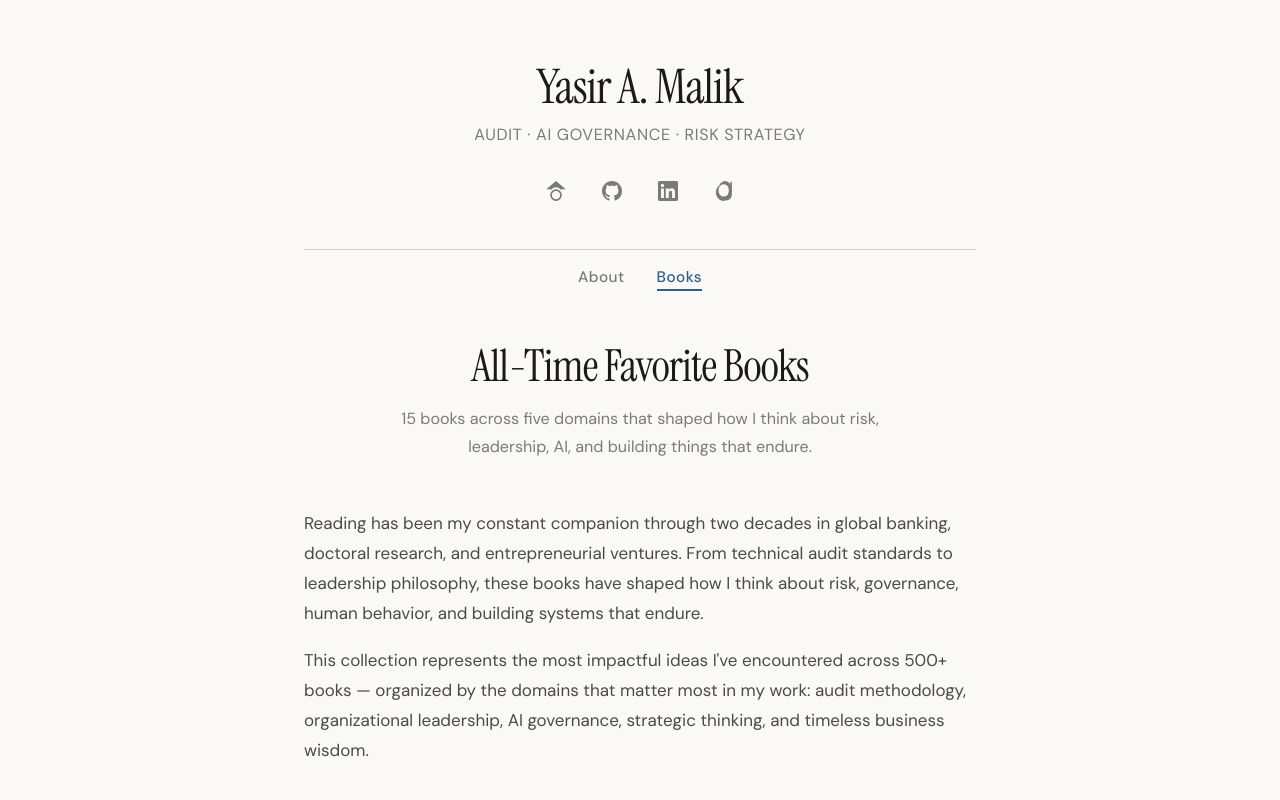
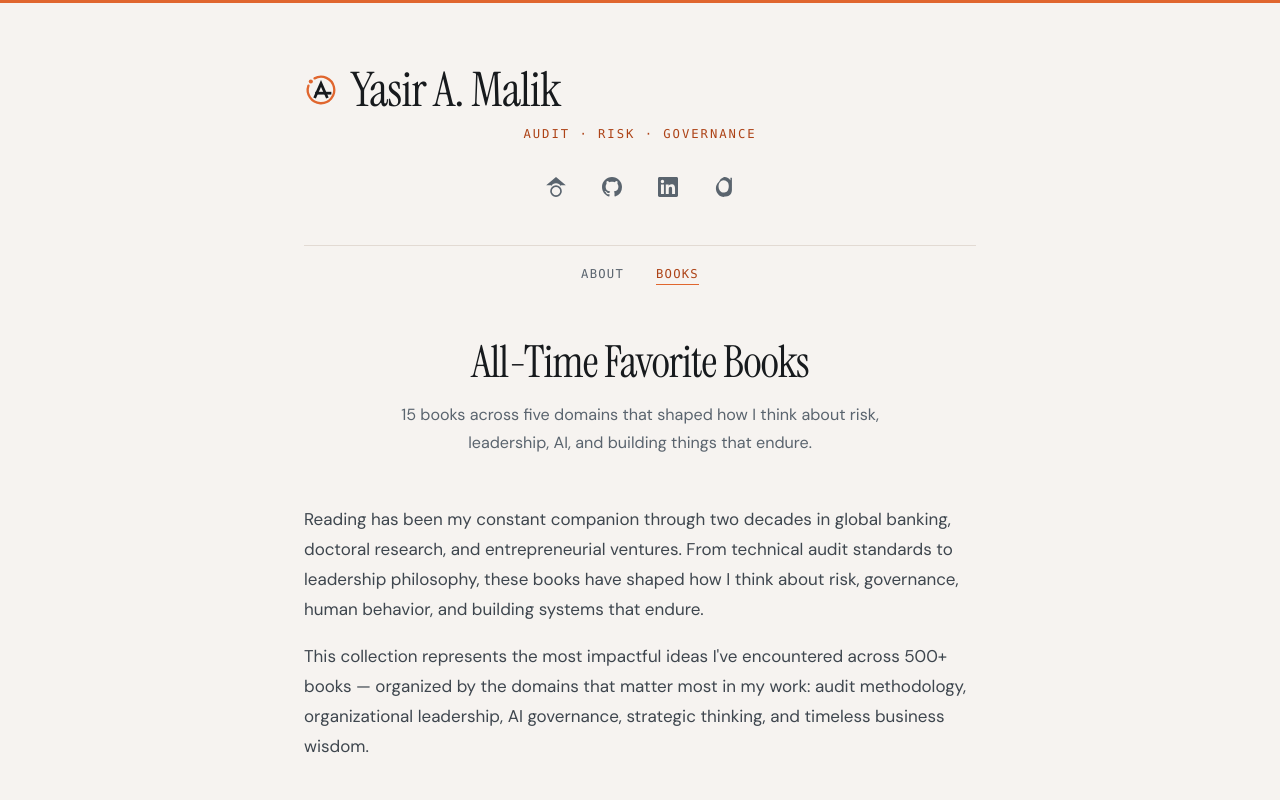
Before and after one commit to MalikAI-786/YasirA.Malik, a plain HTML site: page books.html in a window 1280 px wide. Shown: the top 800 px of the page. Drawn offline with Linux system fonts and the light colour scheme.

Commit message:
Apply The Reference Mark identity
Adds brand.css as an identity layer over style.css. The site was already
variable-driven, so the identity mostly arrives by re-pointing its own
custom properties rather than overriding rules.

- Accent moves from slate blue to ember #E0662E; neutrals to warm
  graphite on warm paper
- Links use the text-safe ember; the brand ember is 3.11:1 on paper and
  cannot carry body text there
- Display face moves to Charter, with Instrument Serif kept as fallback
- Adds the Reference Mark to the masthead, plus favicon and banner
- Points the placeholder GitHub and LinkedIn links at the real profiles

Google Scholar and Goodreads still carry YOUR_ID placeholders; those IDs
were not available to fill in.

Co-Authored-By: Claude Opus 5 <noreply@anthropic.com>
Claude-Session: https://claude.ai/code/session_015zis7suckhfwFYdTuxC26g

```diff
--- a/books.html
+++ b/books.html
@@ -5,6 +5,9 @@
     <meta name="viewport" content="width=device-width, initial-scale=1.0">
     <title>Favorite Books — Yasir A. Malik</title>
     <link rel="stylesheet" href="style.css">
+    <link rel="stylesheet" href="brand.css">
+    <link rel="icon" href=".github/brand/favicon.svg" type="image/svg+xml">
+    <meta name="theme-color" content="#E0662E">
     <meta name="description" content="Yasir's all-time favorite books on audit, leadership, AI governance, finance, and entrepreneurship.">
 </head>
 <body>
@@ -12,17 +15,17 @@
 
         <!-- Header -->
         <header>
-            <h1 class="site-name">Yasir A. Malik</h1>
-            <p class="site-tagline">Audit · AI Governance · Risk Strategy</p>
+            <div class="brand-lockup"><svg width="34" height="34" viewBox="0 0 64 64" fill="none" aria-hidden="true"><path d="M19.88 10.13 A25 25 0 1 1 8.36 23.86" class="ring" stroke-width="4.4" stroke-linecap="round"/><circle class="node" cx="12.85" cy="15.93" r="3.9"/><path class="letter" d="M20 47 L32 19.5 L44 47" stroke-width="5.2" stroke-linejoin="miter" stroke-linecap="butt"/><path class="letter" d="M21.09 38 H51.5" stroke-width="5.2" stroke-linecap="butt"/></svg><h1 class="site-name">Yasir A. Malik</h1></div>
+            <p class="site-tagline">Audit · Risk · Governance</p>
 
             <div class="social-links">
                 <a href="https://scholar.google.com/citations?user=YOUR_ID" target="_blank" rel="noopener" title="Google Scholar">
                     <svg viewBox="0 0 24 24" xmlns="http://www.w3.org/2000/svg"><path d="M12 24a7 7 0 1 1 0-14 7 7 0 0 1 0 14zm0-2a5 5 0 1 0 0-10 5 5 0 0 0 0 10zM0.21 10L12 0l11.79 10H18v1a6.98 6.98 0 0 0-12 0v-1H0.21z"/></svg>
                 </a>
-                <a href="https://github.com/YOUR_USERNAME" target="_blank" rel="noopener" title="GitHub">
+                <a href="https://github.com/MalikAI-786" target="_blank" rel="noopener" title="GitHub">
                     <svg viewBox="0 0 24 24" xmlns="http://www.w3.org/2000/svg"><path d="M12 0C5.37 0 0 5.37 0 12c0 5.31 3.435 9.795 8.205 11.385.6.105.825-.255.825-.57 0-.285-.015-1.23-.015-2.235-3.015.555-3.795-.735-4.035-1.41-.135-.345-.72-1.41-1.23-1.695-.42-.225-1.02-.78-.015-.795.945-.015 1.62.87 1.845 1.23 1.08 1.815 2.805 1.305 3.495.99.105-.78.42-1.305.765-1.605-2.67-.3-5.46-1.335-5.46-5.925 0-1.305.465-2.385 1.23-3.225-.12-.3-.54-1.53.12-3.18 0 0 1.005-.315 3.3 1.23.96-.27 1.98-.405 3-.405s2.04.135 3 .405c2.295-1.56 3.3-1.23 3.3-1.23.66 1.65.24 2.88.12 3.18.765.84 1.23 1.905 1.23 3.225 0 4.605-2.805 5.625-5.475 5.925.435.375.81 1.095.81 2.22 0 1.605-.015 2.895-.015 3.3 0 .315.225.69.825.57A12.02 12.02 0 0 0 24 12c0-6.63-5.37-12-12-12z"/></svg>
                 </a>
-                <a href="https://linkedin.com/in/YOUR_PROFILE" target="_blank" rel="noopener" title="LinkedIn">
+                <a href="https://linkedin.com/in/yasiramalik" target="_blank" rel="noopener" title="LinkedIn">
                     <svg viewBox="0 0 24 24" xmlns="http://www.w3.org/2000/svg"><path d="M20.447 20.452h-3.554v-5.569c0-1.328-.027-3.037-1.852-3.037-1.853 0-2.136 1.445-2.136 2.939v5.667H9.351V9h3.414v1.561h.046c.477-.9 1.637-1.85 3.37-1.85 3.601 0 4.267 2.37 4.267 5.455v6.286zM5.337 7.433a2.062 2.062 0 0 1-2.063-2.065 2.064 2.064 0 1 1 2.063 2.065zm1.782 13.019H3.555V9h3.564v11.452zM22.225 0H1.771C.792 0 0 .774 0 1.729v20.542C0 23.227.792 24 1.771 24h20.451C23.2 24 24 23.227 24 22.271V1.729C24 .774 23.2 0 22.222 0h.003z"/></svg>
                 </a>
                 <a href="https://www.goodreads.com/user/show/YOUR_ID" target="_blank" rel="noopener" title="Goodreads">
--- /dev/null
+++ b/brand.css
@@ -0,0 +1,85 @@
+/* ===================================================================
+   THE REFERENCE MARK — brand layer
+   Yasir A. Malik · Audit · Risk · Governance
+
+   Loaded after style.css. This site is already variable-driven, so the
+   identity mostly arrives by re-pointing its own custom properties onto
+   the shared system rather than overriding rules.
+
+   Ember #E0662E is the anchor colour. It is 3.11:1 on paper, so it never
+   carries body text on a light ground — --color-accent-ink does that.
+   =================================================================== */
+
+:root{
+  color-scheme: light dark;
+
+  --ember-500:#E0662E;
+  --ember-650:#AD4317;
+  --ember-tint:#F58E5C;
+
+  /* re-point the site's own palette */
+  --color-ink:#171A1D;
+  --color-ink-light:#3E464E;
+  --color-ink-muted:#5A646E;
+  --color-paper:#F6F3F0;
+  --color-paper-warm:#EFE9E3;
+  --color-accent:var(--ember-500);
+  --color-accent-ink:var(--ember-650);   /* text and links */
+  --color-accent-hover:var(--ember-650);
+  --color-accent-light:rgba(224,102,46,.09);
+  --color-rule:#E2DAD3;
+  --color-rule-light:#EFE9E3;
+
+  /* Record voice. Charter ships on macOS/iOS; Instrument Serif stays as
+     a fallback so nothing regresses if Charter is absent. */
+  --font-display:"Bitstream Charter",Charter,"Iowan Old Style","Instrument Serif","Palatino Linotype",Palatino,Georgia,serif;
+  --font-body:'DM Sans',-apple-system,BlinkMacSystemFont,"Segoe UI",Roboto,"Helvetica Neue",Arial,sans-serif;
+  --font-instrument:ui-monospace,"SF Mono",Menlo,"Cascadia Mono","Roboto Mono",monospace;
+}
+
+@media (prefers-color-scheme: dark){
+  :root{
+    --color-ink:#EDEFF1;
+    --color-ink-light:#CBD3DA;
+    --color-ink-muted:#A6B0BA;
+    --color-paper:#0E1114;
+    --color-paper-warm:#14181C;
+    --color-accent-ink:var(--ember-tint);
+    --color-accent-hover:var(--ember-tint);
+    --color-accent-light:rgba(224,102,46,.14);
+    --color-rule:#263039;
+    --color-rule-light:#1A2027;
+  }
+}
+
+/* An ember rule caps the page, as it does everywhere else in the system. */
+body{border-top:3px solid var(--color-accent);}
+
+/* ---------- masthead ---------- */
+.brand-lockup{display:flex;align-items:center;gap:13px;margin-bottom:6px;}
+.brand-lockup svg{display:block;flex:0 0 auto;}
+.brand-lockup .ring{stroke:var(--color-accent);fill:none;}
+.brand-lockup .node{fill:var(--color-accent);}
+.brand-lockup .letter{stroke:var(--color-ink);}
+.site-name{font-family:var(--font-display);color:var(--color-ink);
+  letter-spacing:-.015em;margin:0;}
+.site-tagline{
+  font-family:var(--font-instrument);font-size:.72rem;letter-spacing:.16em;
+  text-transform:uppercase;color:var(--color-accent-ink);
+}
+
+/* Links carry the text-safe ember, never the brand ember. */
+a{color:var(--color-accent-ink);text-underline-offset:3px;}
+nav ul li a{font-family:var(--font-instrument);font-size:.72rem;
+  letter-spacing:.1em;text-transform:uppercase;color:var(--color-ink-muted);}
+nav ul li a:hover,nav ul li a.active{color:var(--color-accent-ink);}
+
+.social-links a svg{fill:var(--color-ink-muted);transition:fill .2s;}
+.social-links a:hover svg{fill:var(--color-accent);}
+
+.divider,hr{border:0;border-top:1px solid var(--color-rule);}
+
+h1,h2,h3,h4{font-family:var(--font-display);letter-spacing:-.015em;
+  color:var(--color-ink);}
+
+:focus-visible{outline:2px solid var(--color-accent);outline-offset:3px;border-radius:2px;}
```
Also changed, not shown: index.html (+7 -4 lines), .github/brand/banner-dark.png (added), .github/brand/banner-light.png (added), .github/brand/favicon.svg (added), 1 other file.
